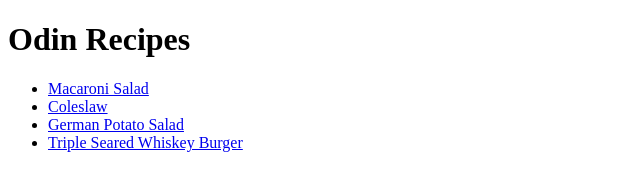
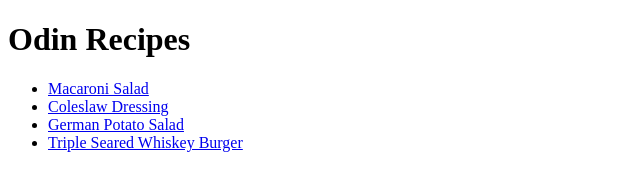
Before and after one commit to selwynisip-tech/odin-recipes, a plain HTML site: page index.html in a window 1280 px wide. Shown: the full height of the page, 0-640 px from the left. Drawn offline with Linux system fonts and the light colour scheme.

Commit message:
4 recipe HTML lesson

```diff
--- a/index.html
+++ b/index.html
@@ -11,7 +11,7 @@
         <h1>Odin Recipes</h1>
         <ul>
            <li><a href="./recipes/Macaroni Salad.html">Macaroni Salad</a></li>
-           <li><a href="./recipes/coleslaw.html">Coleslaw</a></li>
+           <li><a href="./recipes/coleslaw.html">Coleslaw Dressing</a></li>
            <li><a href="./recipes/German Potato Salad.html">German Potato Salad</a></li>
            <li><a href="./recipes/Triple Seared Whiskey Burger.html">Triple Seared  Whiskey Burger</a></li>
         </ul>
```
